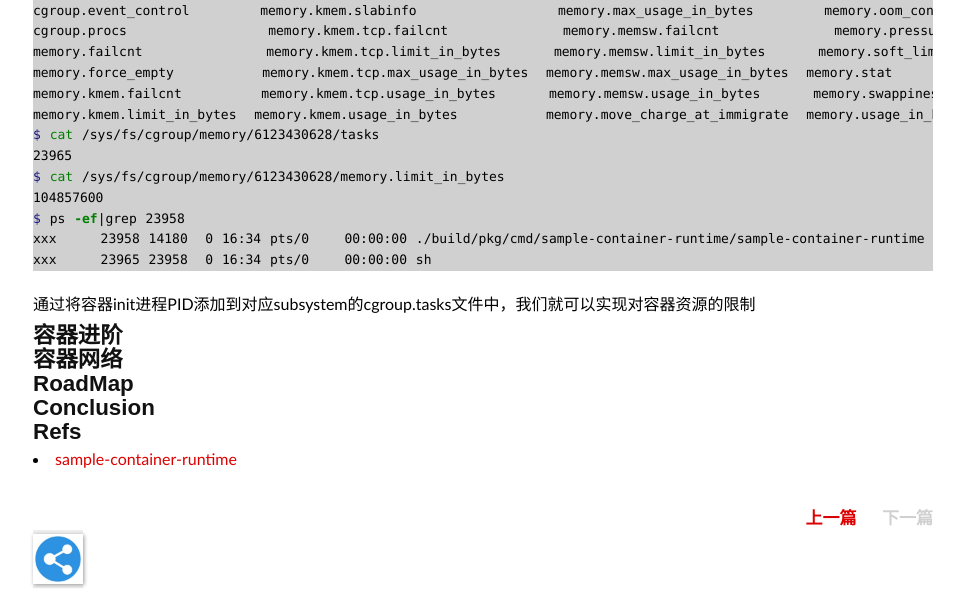
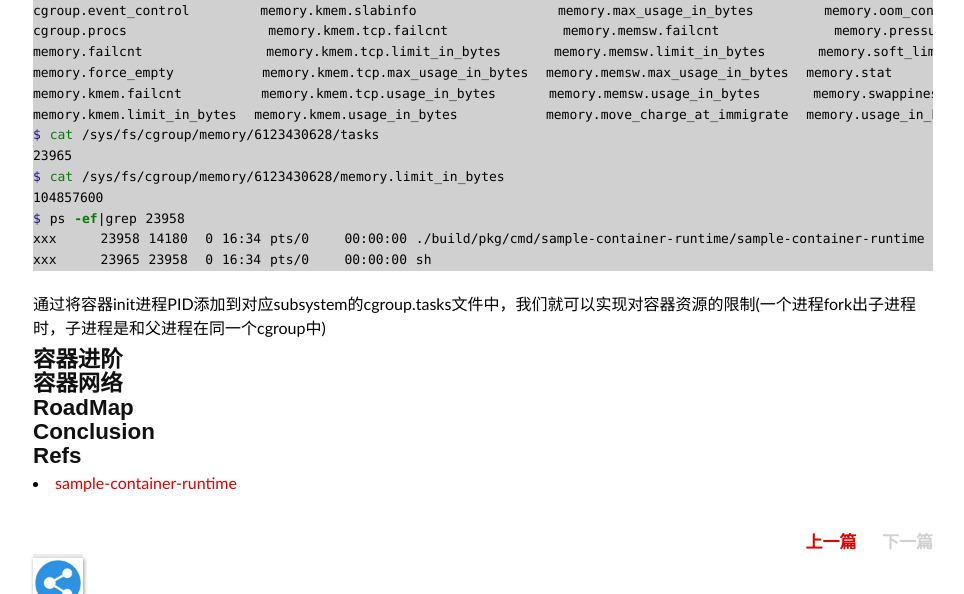
Before and after one commit to duyanghao/duyanghao.github.io, a Jekyll site: the page built from _posts/2020-11-2-sample-container-runtime.md, in a window 1280 px wide and 900 px high, scrolled down 20050 px, cut to the strip 0-594 px from the top of the window. Shown: the whole strip, without its empty margins (157-1121 px from the left). Built offline with Jekyll 4.4.1, drawn with Linux system fonts in a browser that asks for light colours; some web fonts are replaced; comment, search, counter and statistics services are not loaded.

Commit message:
add cgroups
Signed-off-by: duyanghao <1294057873@qq.com>

````diff
--- a/_posts/2020-11-2-sample-container-runtime.md
+++ b/_posts/2020-11-2-sample-container-runtime.md
@@ -882,7 +882,7 @@ xxx     23958 14180  0 16:34 pts/0    00:00:00 ./build/pkg/cmd/sample-container-
 xxx     23965 23958  0 16:34 pts/0    00:00:00 sh
 ```
 
-通过将容器init进程PID添加到对应subsystem的cgroup.tasks文件中，我们就可以实现对容器资源的限制
+通过将容器init进程PID添加到对应subsystem的cgroup.tasks文件中，我们就可以实现对容器资源的限制(一个进程fork出子进程时，子进程是和父进程在同一个cgroup中)
 
 ## 容器进阶
 
````
